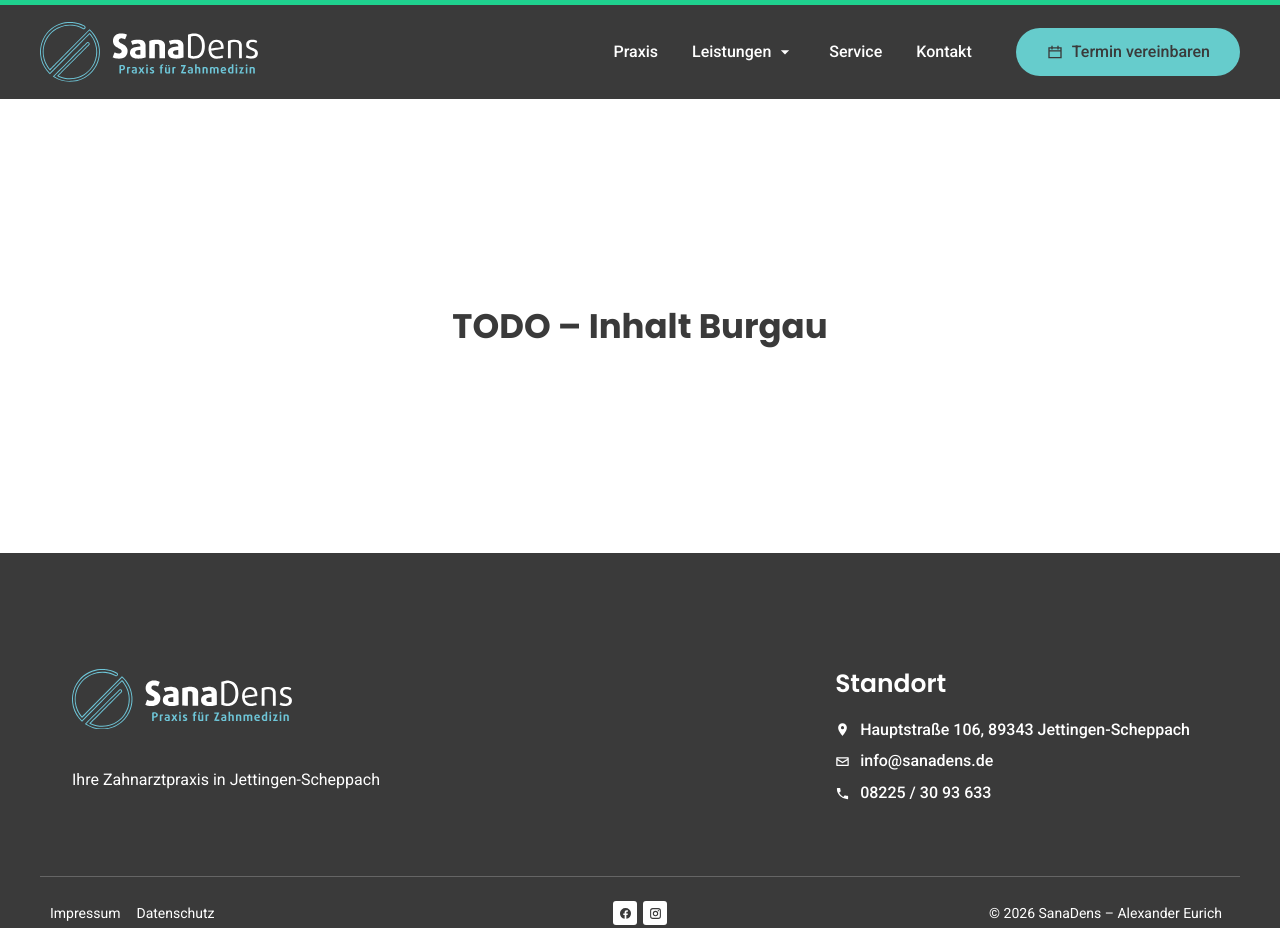
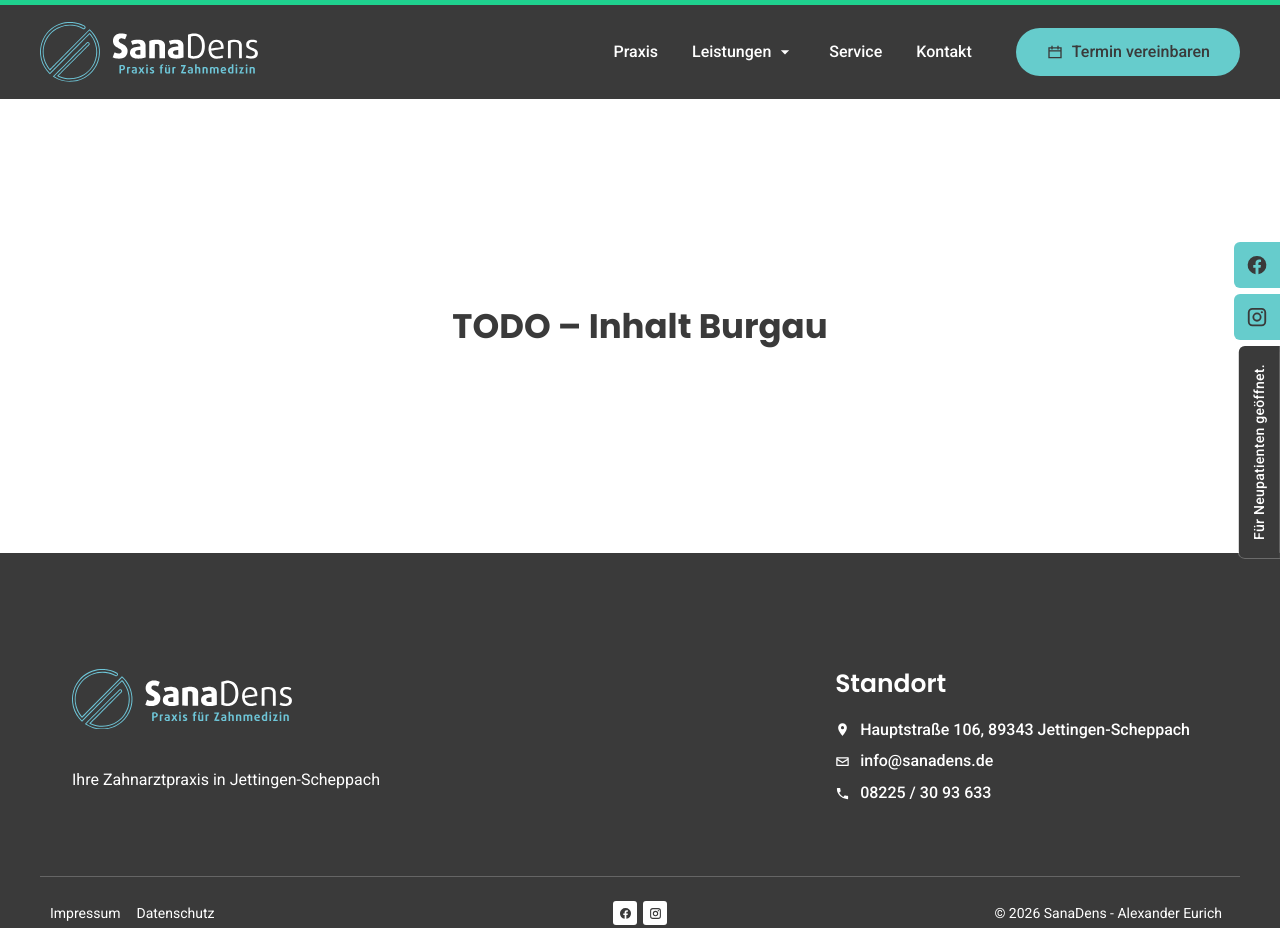
Before and after one commit to mhvogele/sanadens, a plain HTML site: page burgau/index.html in a window 1280 px wide. Drawn offline with Linux system fonts and the light colour scheme.

Commit message:
Burgau: Impressum/Datenschutz-Links, Copyright, Seitenleiste mit Hinweis für Neupatienten statt Jobs-Button
Co-Authored-By: Claude Opus 5.5 <noreply@anthropic.com>
Claude-Session: https://claude.ai/code/session_01WDQ47CCVEY6Rxwt9APdhkv

```diff
--- a/burgau/index.html
+++ b/burgau/index.html
@@ -55,6 +55,14 @@
     </div>
   </header>
 
+
+  <!-- Seitenleiste rechts (wie WordPress-Seite, ohne Jobs-Button) -->
+  <aside class="side-bar" aria-label="Schnellzugriff">
+    <a class="side-btn" href="https://www.facebook.com/" target="_blank" rel="noopener" aria-label="SanaDens auf Facebook"><svg class="icon" aria-hidden="true"><use href="../lp-assets/img/sprite.svg#i-facebook"/></svg></a>
+    <a class="side-btn" href="https://www.instagram.com/" target="_blank" rel="noopener" aria-label="SanaDens auf Instagram"><svg class="icon" aria-hidden="true"><use href="../lp-assets/img/sprite.svg#i-instagram"/></svg></a>
+    <a class="side-badge" href="https://sanadens.de/termin-vereinbaren/">Für Neupatienten geöffnet.</a>
+  </aside>
+
   <main id="inhalt">
     <!-- Inhalte Burgau folgen -->
     <h1 class="todo-placeholder">TODO – Inhalt Burgau</h1>
@@ -83,14 +91,14 @@
       </div>
       <div class="f-bottom">
         <nav class="f-legal" aria-label="Rechtliches">
-          <a href="https://sanadens.de/impressum/">Impressum</a>
-          <a href="https://sanadens.de/datenschutz/">Datenschutz</a>
+          <a href="https://sanadens.de/impressum">Impressum</a>
+          <a href="https://sanadens.de/datenschutz">Datenschutz</a>
         </nav>
         <div class="f-social">
           <a href="https://www.facebook.com/" target="_blank" rel="noopener" aria-label="SanaDens auf Facebook"><svg class="icon" aria-hidden="true"><use href="../lp-assets/img/sprite.svg#i-facebook"/></svg></a>
           <a href="https://www.instagram.com/" target="_blank" rel="noopener" aria-label="SanaDens auf Instagram"><svg class="icon" aria-hidden="true"><use href="../lp-assets/img/sprite.svg#i-instagram"/></svg></a>
         </div>
-        <p class="f-copy">© 2026 SanaDens – Alexander Eurich</p>
+        <p class="f-copy">© 2026 SanaDens - Alexander Eurich</p>
       </div>
     </div>
   </footer>
--- a/lp-assets/css/style.css
+++ b/lp-assets/css/style.css
@@ -219,3 +219,31 @@ html:not(.js) .burger { display: none; }
 
 /* Vorübergehend, bis die Inhalte stehen – danach löschen */
 .todo-placeholder { padding: 200px 40px; text-align: center; font-family: var(--font-head); }
+
+/* ==========================================================================
+   Seitenleiste rechts: Social Links + Hinweis Neupatienten
+   ========================================================================== */
+.side-bar {
+  position: fixed; right: 0; top: 50%; z-index: 40; transform: translateY(-50%);
+  display: flex; flex-direction: column; align-items: flex-end; gap: 6px;
+}
+.side-btn {
+  display: inline-flex; align-items: center; justify-content: center;
+  width: 46px; height: 46px; border-radius: 6px 0 0 6px;
+  background: var(--teal-ui); color: var(--dark); transition: background-color .2s, color .2s, width .2s;
+}
+.side-btn .icon { width: 22px; height: 22px; }
+.side-btn:hover { background: var(--dark); color: var(--white); width: 52px; }
+.side-badge {
+  writing-mode: vertical-rl; transform: rotate(180deg);
+  background: var(--dark); color: var(--white); border-radius: 0 6px 6px 0; box-shadow: 0 0 0 1px rgba(255, 255, 255, .25);
+  padding: 18px 12px; font-weight: 500; font-size: 14px; letter-spacing: .02em; line-height: 1.2;
+  transition: background-color .2s, color .2s;
+}
+.side-badge:hover { background: var(--teal-ui); color: var(--dark); }
+
+@media (max-width: 760px) {
+  .side-btn { display: none; }
+  .side-badge { padding: 14px 9px; font-size: 13px; }
+}
+.nav-open .side-bar { display: none; }
```
